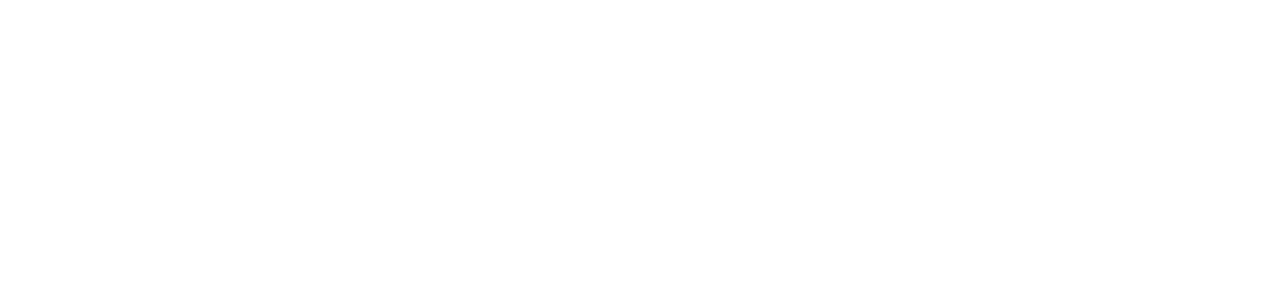
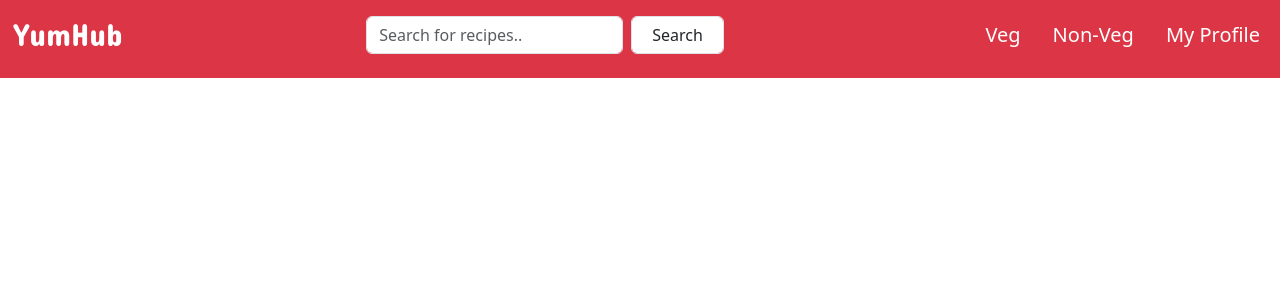
Before and after one commit to prem-y/YumHub, a React (Create React App) app in the folder frontend/: page /home in a window 1280 px wide. Shown: the top 300 px of the page. Built offline with nearby package versions, Linux system fonts and the light colour scheme.

Commit message:
added header to homepage

```diff
--- a/frontend/package.json
+++ b/frontend/package.json
@@ -9,6 +9,8 @@
     "axios": "^1.4.0",
     "react": "^18.2.0",
     "react-bootstrap": "^2.8.0",
+    "react-bootstrap-input": "^2.0.1",
+    "react-bootstrap-modal": "^4.2.0",
     "react-cookie": "^4.1.1",
     "react-dom": "^18.2.0",
     "react-router-dom": "^6.14.2",
--- /dev/null
+++ b/frontend/src/components/Header.js
@@ -0,0 +1,52 @@
+import React, { useState } from "react";
+import {Link} from 'react-router-dom';
+
+const Header = () => {
+  const [searchTerm, setSearchTerm] = useState("");
+    const logo ={
+        fontFamily:"'Concert One', cursive",
+        fontSize: "2em",
+        position:"relative",
+        top:"0.2em",
+        left:"0.3em"
+    }
+  return (
+    <>
+    <nav className='navbar-expand-lg bg-danger p-1'>
+        <ul className="d-flex justify-content-between list-unstyled ">
+            <li>
+            <Link to={'/home'} className="text-decoration-none text-white" style={logo}>YumHub</Link>
+            </li>
+            <li>
+                <form className="mx-2 d-flex my-1">
+                        <li>
+                         <input type="search" name="" id="" placeholder="Search for recipes.." className="form-control mt-2"/>
+                        </li>
+                        <li>
+                            <button className="mt-2 mx-2 form-control bg-outline-dark">Search</button>
+                        </li>
+
+                </form>
+            </li>
+            <li>
+            <div className="mt-3 fs-5">
+                <ul className=" d-flex flex-row list-unstyled ">
+                    <li className="">
+                    <Link to={'veg'} className="text-decoration-none m-3 text-white">Veg</Link>
+                    </li>
+                    <li>
+                    <Link to={'/non-veg'} className="text-decoration-none m-3 text-white">Non-Veg</Link>
+                    </li>
+                    <li>
+                    <Link to={'/myprofile'} className="text-decoration-none m-3 text-white">My Profile</Link>
+                    </li>
+                </ul>
+            </div>
+            </li>
+        </ul>
+    </nav>
+    </>
+  );
+};
+
+export default Header;
--- a/frontend/src/pages/Home.js
+++ b/frontend/src/pages/Home.js
@@ -1,8 +1,9 @@
 import React from 'react'
-
+import Header from '../components/Header'
 const Home = () => {
   return (
     <div>
+      <Header/>
     </div>
   )
 }
```
Also changed, not shown: 1 other file (tests, documents, lock files or other folders).
